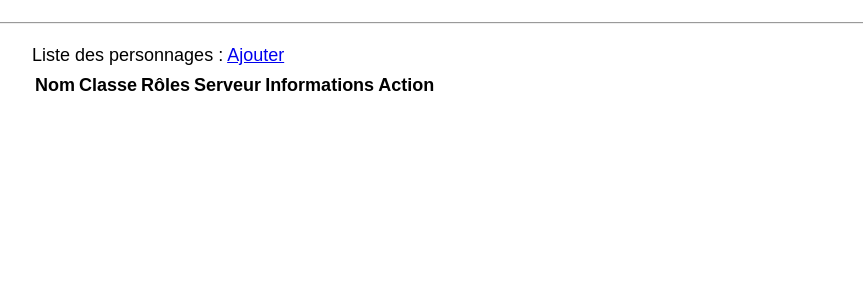
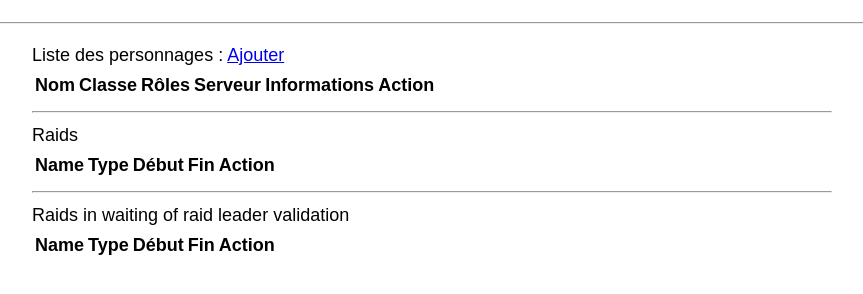
Before and after one commit to Shigwen/Community, a Symfony app: template templates/user/account/index.html.twig in a window 1280 px wide. Shown: the part 120-414 px from the top of the page, without its empty margins (208-1071 px from the left). Run offline with Twig, Linux system fonts and the light colour scheme; the template is opened without the code that fills it, so the values that code supplies are empty; some libraries are stand-ins or nearby versions.

Commit message:
raid leader accept or decline character

```diff
--- a/src/Controller/EventController.php
+++ b/src/Controller/EventController.php
@@ -52,10 +52,6 @@ class EventController extends AbstractController
 
         return $this->render('event/show.html.twig', [
             'raid' => $raid,
-			'charactersAccepted' => $this->getDoctrine()->getRepository(RaidCharacter::class)->findBy([
-				'raid' => $raid,
-				'status' => RaidCharacter::ACCEPT,
-			]),
 			'user' => $this->getUser(),
 			'form' => $form->createView(),
         ]);
--- a/templates/user/account/index.html.twig
+++ b/templates/user/account/index.html.twig
@@ -46,5 +46,67 @@
 			{% endfor %}
 		</tbody>
 	</table>
+
+	<hr>
+	<span>Raids </span>
+	<table>
+		<thead>
+			<tr>
+				<th>Name</th>
+				<th>Type</th>
+				<th>Début</th>
+				<th>Fin</th>
+				<th>Action</th>
+			</tr>
+		</thead>
+		<tbody>
+		{% for character in user.characters %}
+			{% for raidCharacter in character.raidCharacters %}
+				{% if raidCharacter.isAccept %}
+					<tr>
+						<td>{{ raidCharacter.raid.name }}</td>
+						<td>{{ raidCharacter.raid.raidType }}</td>
+						<td>{{ raidCharacter.raid.startAt|date("d/m/Y h:i") }}</td>
+						<td>{{ raidCharacter.raid.endAt|date("d/m/Y h:i") }}</td>
+						<td>
+							<a href="{{ path('event_unregister', {id: raidCharacter.raid.id})}}">Unregister</a>
+						</td>
+					</tr>
+				{% endif %}
+			{% endfor %}
+		{% endfor %}
+		</tbody>
+	</table>
+
+	<hr>
+	<span>Raids in waiting of raid leader validation </span>
+	<table>
+		<thead>
+			<tr>
+				<th>Name</th>
+				<th>Type</th>
+				<th>Début</th>
+				<th>Fin</th>
+				<th>Action</th>
+			</tr>
+		</thead>
+		<tbody>
+		{% for character in user.characters %}
+			{% for raidCharacter in character.raidCharacters %}
+				{% if raidCharacter.isWaitingConfirmation %}
+					<tr>
+						<td>{{ raidCharacter.raid.name }}</td>
+						<td>{{ raidCharacter.raid.raidType }}</td>
+						<td>{{ raidCharacter.raid.startAt|date("d/m/Y h:i") }}</td>
+						<td>{{ raidCharacter.raid.endAt|date("d/m/Y h:i") }}</td>
+						<td>
+							<a href="{{ path('event_unregister', {id: raidCharacter.raid.id})}}">Unregister</a>
+						</td>
+					</tr>
+				{% endif %}
+			{% endfor %}
+		{% endfor %}
+		</tbody>
+	</table>
 </div>
 {% endblock %}
```
Also changed, not shown: src/Controller/RaidLeader/RaidController.php (+6 -5 lines), templates/event/show.html.twig (+32 -1 lines), templates/raid_leader/raid/edit.html.twig (+4 -3 lines).
